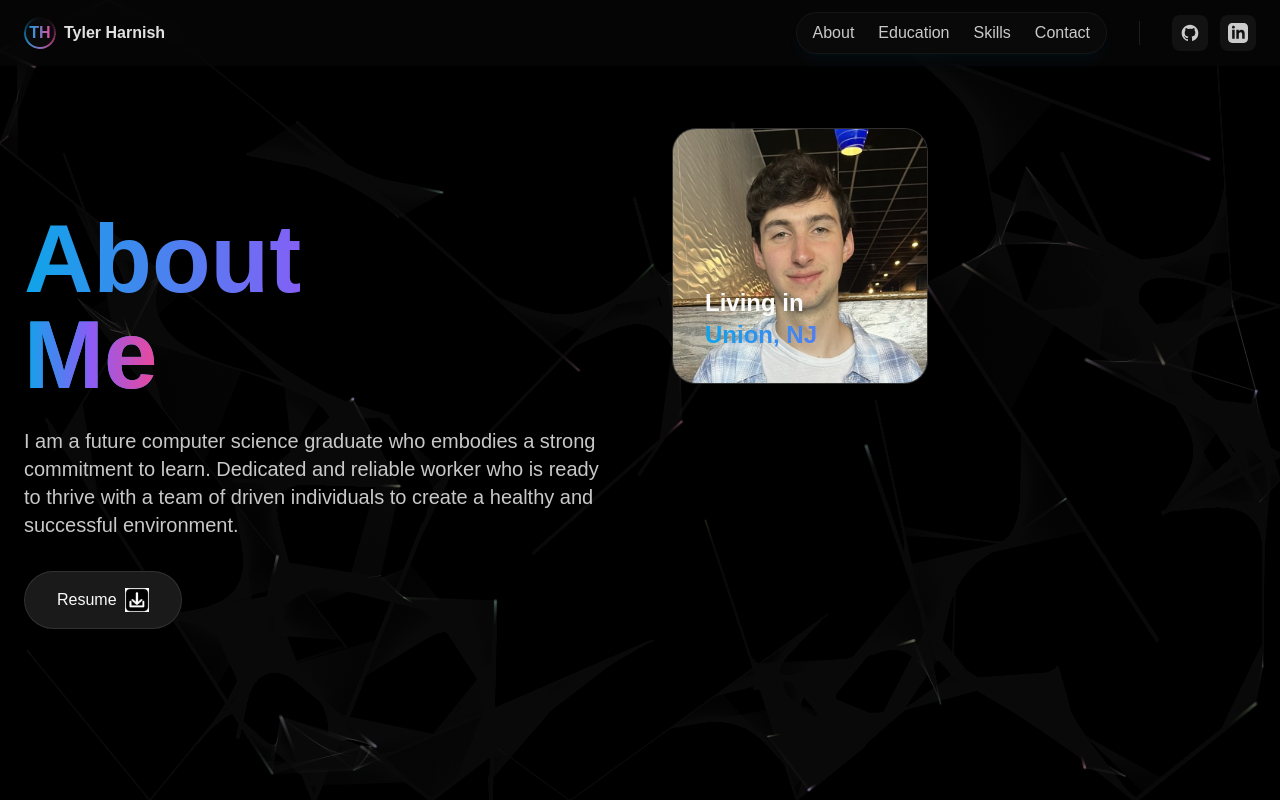
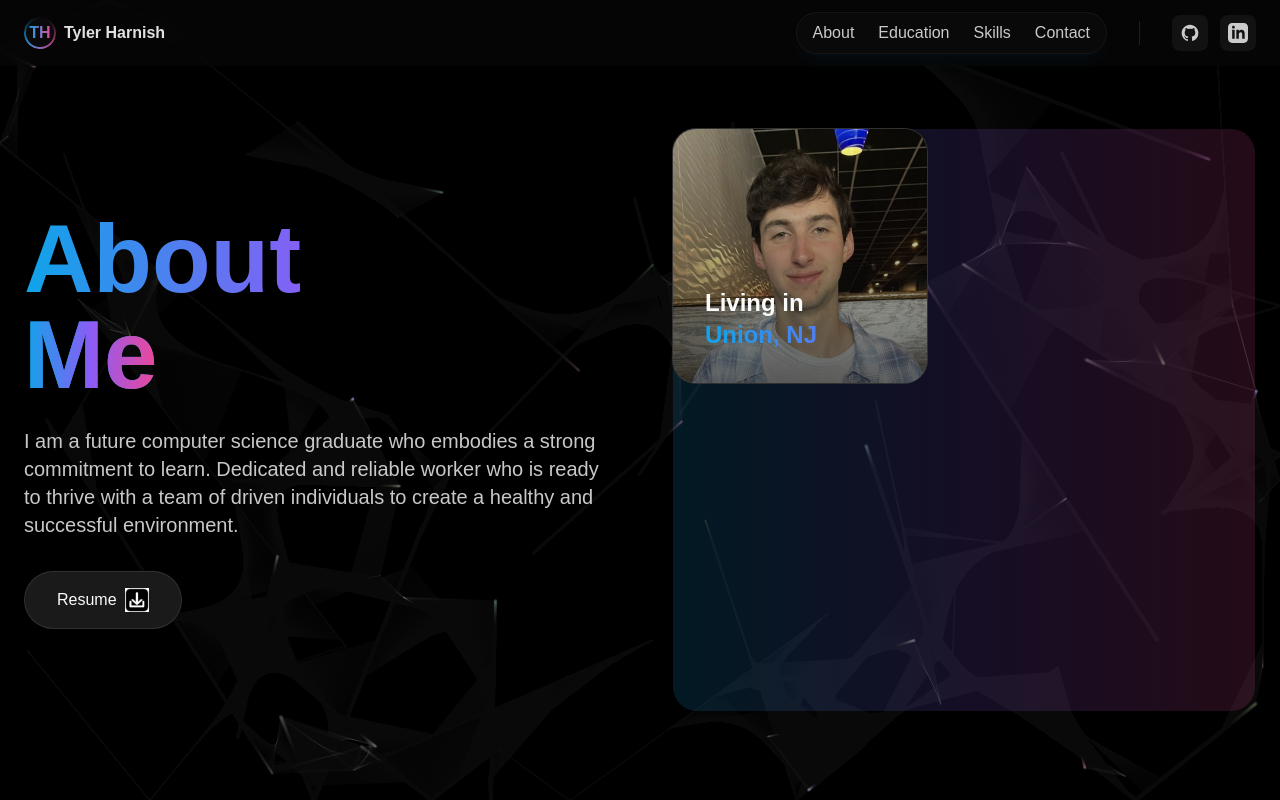
Before and after one commit to TylerHarnish5/TylerHarnish5.github.io, a Next.js app: page / in a window 1280 px wide. Shown: the top 800 px of the page. Built offline with nearby package versions, Linux system fonts and the light colour scheme.

Commit message:
attempt 2

```diff
--- a/app/api/chat/route.ts
+++ b/app/api/chat/route.ts
@@ -4,6 +4,13 @@ import { OpenAI } from "openai"; // Import OpenAI SDK
 const openai = new OpenAI({
   apiKey: process.env.OPENAI_API_KEY,  // Ensure you are using the correct API key from .env
 });
+
+// Define a specific error type for OpenAI errors
+interface OpenAIError extends Error {
+  response?: {
+    status: number;
+  };
+}
 
 export async function POST(req: Request) {
   try {
@@ -19,14 +26,19 @@ export async function POST(req: Request) {
     });
 
     return NextResponse.json({ message: response.choices[0].message.content }, { status: 200 });
-  } catch (error: any) {
+  } catch (error: unknown) {
     console.error("Error occurred:", error);
 
-    if (error.response && error.response.status === 429) {
-      return NextResponse.json(
-        { error: 'API quota exceeded. Please check your usage or billing plan.' },
-        { status: 429 }
-      );
+    // Check if the error is an instance of OpenAIError
+    if (error instanceof Error && 'response' in error) {
+      const openAIError = error as OpenAIError; // Cast the error to OpenAIError
+
+      if (openAIError.response?.status === 429) {
+        return NextResponse.json(
+          { error: 'API quota exceeded. Please check your usage or billing plan.' },
+          { status: 429 }
+        );
+      }
     }
 
     return NextResponse.json({ error: 'Unable to fetch response. Please try again later.' }, { status: 500 });
--- a/components/footer.tsx
+++ b/components/footer.tsx
@@ -1,6 +1,3 @@
-import { EnvelopeIcon } from "@heroicons/react/16/solid";
-import { GithubIcon, LinkedInIcon } from "./social-icons";
-
 
 
 export default function Footer() {
--- a/components/hero.tsx
+++ b/components/hero.tsx
@@ -1,16 +1,15 @@
-
 'use client';
 import { ParticleCanvas } from "@/hooks/particle";
 import { motion, useScroll, useTransform } from "framer-motion";
-import Image from "next/image";
-
+import Image from "next/image"; // Import the Image component from Next.js
 
 export default function Hero() {
-    const {scrollY} = useScroll();
-    const y   =useTransform(scrollY, [0, 500], [0, 100]);
+    const { scrollY } = useScroll();
+    const y = useTransform(scrollY, [0, 500], [0, 100]);
+
     return (
         <section id="about" className="min-h-screen relative overflow-hidden bg-black">
-            <ParticleCanvas/>
+            <ParticleCanvas />
             <div className="max-w-7xl mx-auto px-6 pt-32">
                 <div className="flex flex-col lg:flex-row items-center gap-16">
                     {/* Text content */}
@@ -20,7 +19,6 @@ export default function Hero() {
                         transition={{ duration: 1, ease: 'easeOut' }}
                         className="relative group lg:w-1/2"
                     >
-
                         <motion.h1
                             initial={{ opacity: 0, y: 20 }}
                             animate={{ opacity: 1, y: 0 }}
@@ -30,7 +28,6 @@ export default function Hero() {
                                         bg-clip-text text-transparent mb-6">
                             About
                             <br />
-
                             <motion.span
                                 initial={{ opacity: 0, y: 20 }}
                                 animate={{ opacity: 1, y: 0 }}
@@ -39,7 +36,6 @@ export default function Hero() {
                                             to-tertiary bg-clip-text text-transparent">
                                 Me
                             </motion.span>
-
                         </motion.h1>
 
                         <motion.p
@@ -71,33 +67,30 @@ export default function Hero() {
                             <span className="text-content group-hover:text-primary transition-colors">
                                 Resume
                             </span>
-                        <img
+                            {/* Change img to Image */}
+                            <Image
                                 src="/download.jpg"
                                 alt="Resume Icon"
-                            className="h-6 w-6 object-contain"
+                                width={24} // Set specific width
+                                height={24} // Set specific height
+                                className="object-contain"
                             />
                             <div
                                 className="absolute inset-0 bg-gradient-to-r from-primary/10 to-tertiary/10 opacity-0
                                         group-hover:opacity-100 transition-opacity rounded-full"
                             />
                         </motion.a>
+                    </motion.div>
 
-
-
-
-
-
-
-                    </motion.div>
                     {/* Image Card */}
                     <motion.div
                         initial={{ opacity: 0, x: 50 }}
                         animate={{ opacity: 1, x: 0 }}
                         transition={{ duration: 1, delay: 0.5, ease: "easeOut" }}
                         className="lg:w-1/2 relative"
-                        style={{y}}
+                        style={{ y }}
                     >
-                        <div className="realtive w-full aspect-square group">
+                        <div className="relative w-full aspect-square group">
                             {/* Animated Border */}
                             <motion.div
                                 initial={{ scale: 0.95 }}
@@ -107,7 +100,7 @@ export default function Hero() {
                                     repeat: Infinity,
                                     repeatType: 'mirror'
                                 }}
-                                className="absoulte inset-0 rounded-3xl
+                                className="absolute inset-0 rounded-3xl
                                     bg-gradient-to-r from-primary/30
                                 via-secondary/30 to-tertiary/30
                                  opacity-50"
@@ -120,17 +113,21 @@ export default function Hero() {
                                     repeat: Infinity,
                                     ease: "easeInOut"
                                 }}
-                                className="realtive w-64 h-64 aspect-square
+                                className="relative w-64 h-64 aspect-square
                                 rounded-3xl overflow-hidden
                                 border border-white/10 bg-surface
                                 backdrop-blur-sm hidden md:block">
-                                <Image src="/me.jpg"
+                                {/* Use Image component */}
+                                <Image
+                                    src="/me.jpg"
                                     alt="Avatar"
                                     fill
                                     className="object-cover scale-110 group-hover:scale-90
-                                            transition-transform duration-500 hidden md:block" />
+                                            transition-transform duration-500 hidden md:block"
+                                    priority // Optionally add priority for faster loading
+                                />
                                 <div
-                                    className="absoulte inset-0 bg-gradient-to-t
+                                    className="absolute inset-0 bg-gradient-to-t
                                         from-black/60 to-transparent"
                                 />
 
@@ -142,7 +139,6 @@ export default function Hero() {
                                     }}
                                     className="absolute bottom-8 left-8"
                                 >
-
                                     <div className="text-2xl font-bold text-content">
                                         Living in
                                         <motion.span
@@ -162,7 +158,6 @@ export default function Hero() {
                                         </motion.span>
                                     </div>
                                 </motion.div>
-
                             </motion.div>
                         </div>
                     </motion.div>
--- a/components/main.tsx
+++ b/components/main.tsx
@@ -1,9 +1,8 @@
 'use client';
 import { motion } from "framer-motion";
 import { FaNode, FaReact } from "react-icons/fa";
-import { SiD3Dotjs, SiFirebase, SiGraphql, SiNextdotjs, SiTailwindcss, SiTypescript } from "react-icons/si";
+import { SiNextdotjs, SiTailwindcss } from "react-icons/si";
 import Image from "next/image";
-import { ArrowUpRightIcon } from "@heroicons/react/16/solid";
 
 // Updated Education Data
 const Education = [
```
Lines whose indentation alone changed are shown as unchanged.
